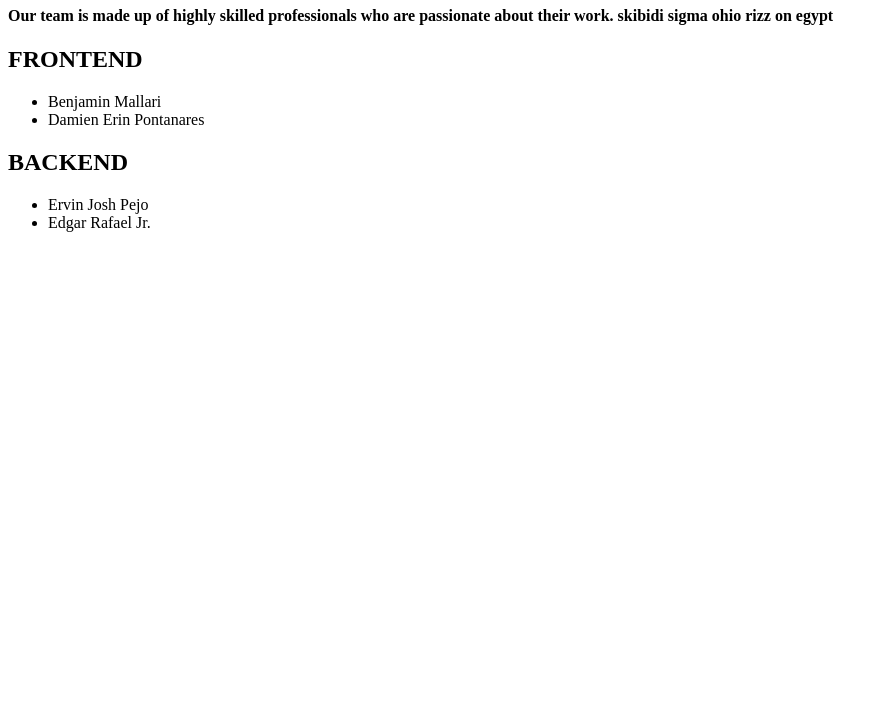
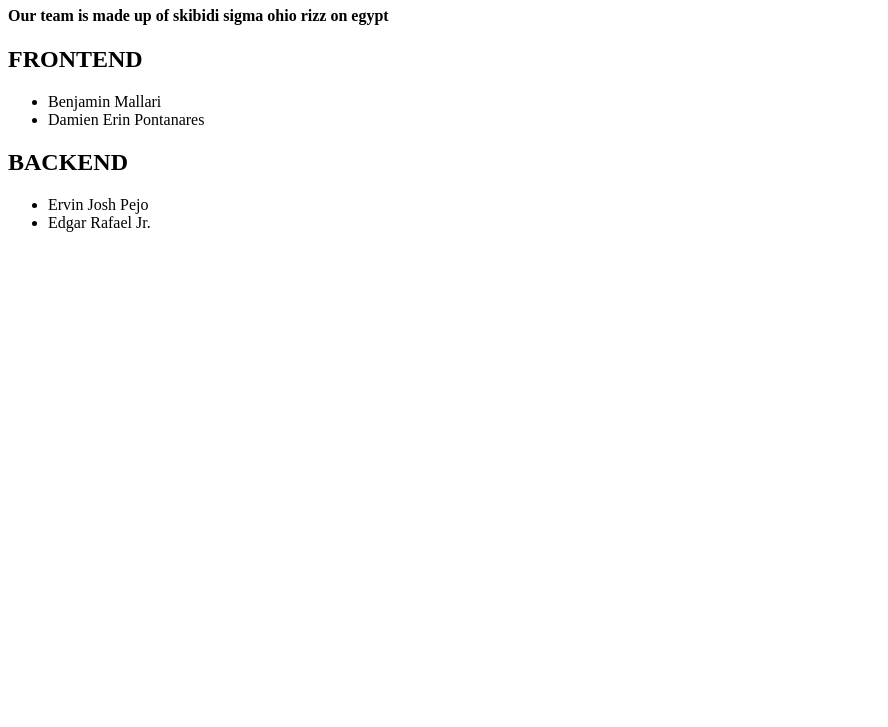
Before and after one commit to usergaia/render-flask-deploy, a plain HTML site: page templates/about.html in a window 1280 px wide. Shown: the part 73-800 px from the top of the page, without its empty margins (0-888 px from the left). Drawn offline with Linux system fonts and the light colour scheme.

Commit message:
fixed about.html

```diff
--- a/templates/about.html
+++ b/templates/about.html
@@ -7,7 +7,7 @@
 </head>
 <body>
     <h1>MEET THE TEAM</h1>
-    <h4>Our team is made up of highly skilled professionals who are passionate about their work. skibidi sigma ohio rizz on egypt</h4>
+    <h4>Our team is made up of skibidi sigma ohio rizz on egypt</h4>
     <h2>FRONTEND</h2>
     <ul>
         <li>Benjamin Mallari</li>
```
